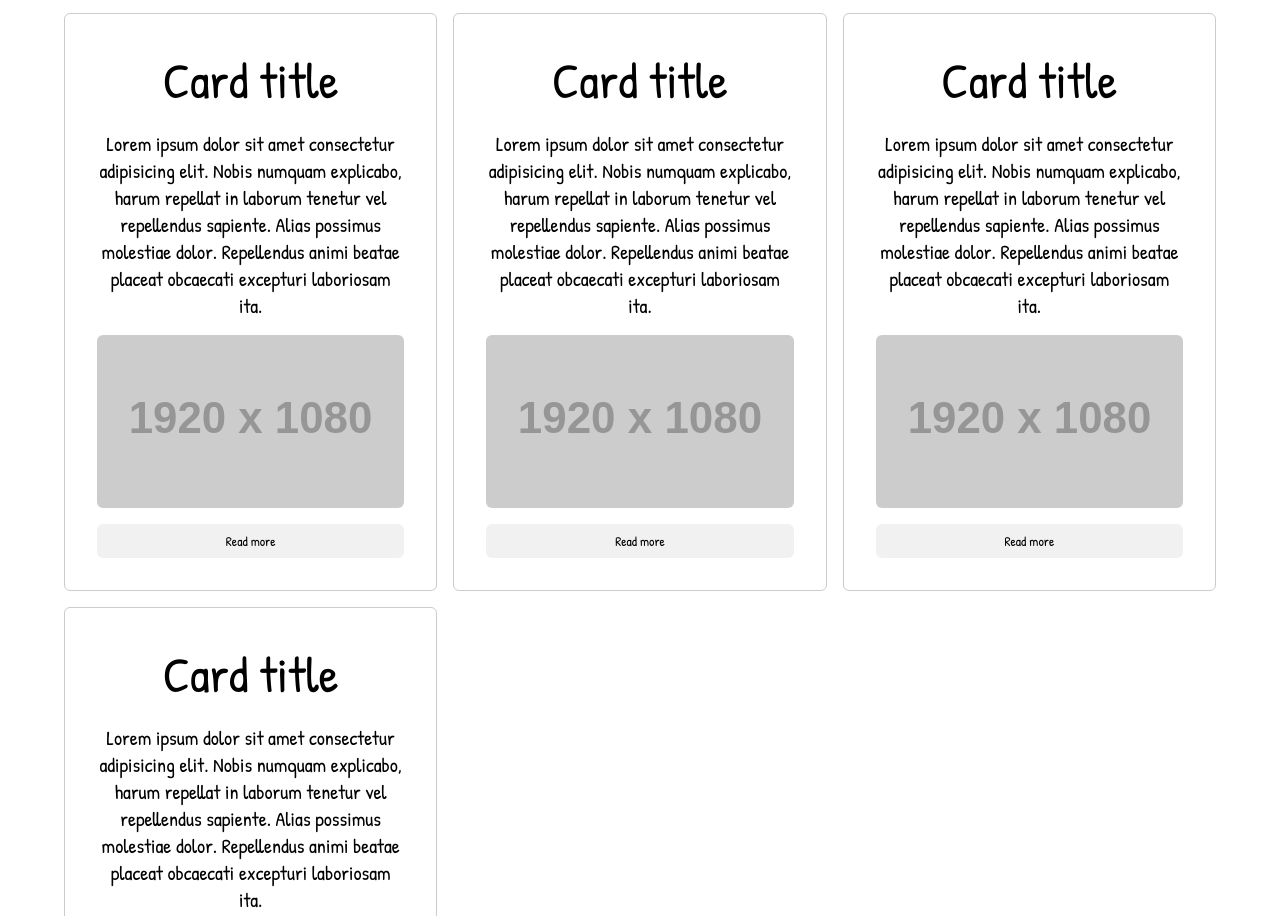
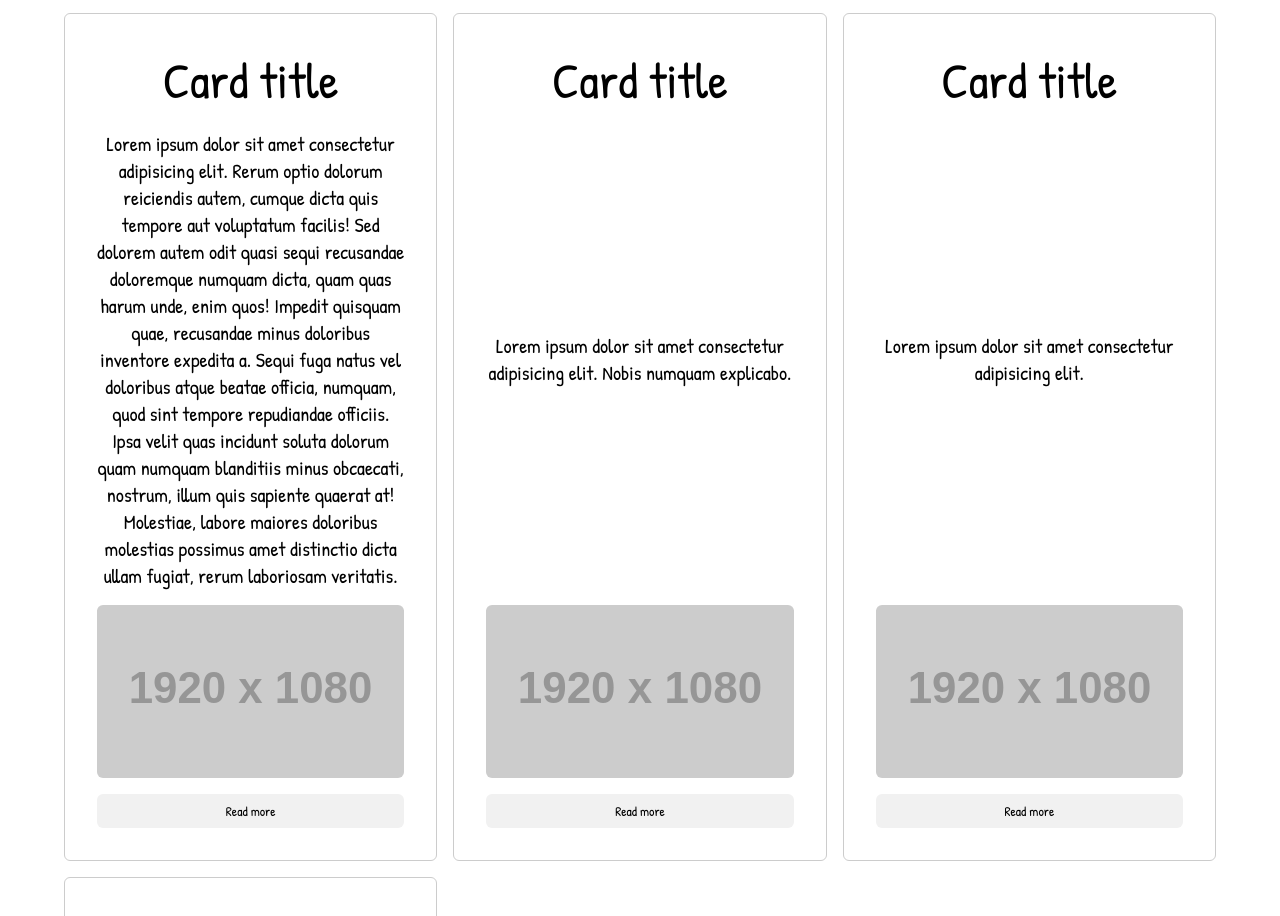
Before and after one commit to nghia46/css-subgrid, a plain HTML site: page index.html in a window 1280 px wide. Shown: the part 661-1577 px from the top of the page. Drawn offline with Linux system fonts and the light colour scheme; placeholder pictures from the web are drawn by us.

```diff
--- a/index.html
+++ b/index.html
@@ -11,10 +11,18 @@
       <div class="card">
         <h2 class="card__title">Card title</h2>
         <p class="card__description">
+          Lorem ipsum dolor sit amet consectetur adipisicing elit.
+        </p>
+        <img src="https://placehold.co/1920x1080" alt="" class="card__image" />
+        <button class="card__button">Read more</button>
+      </div>
+
+      <div class="card">
+        <h2 class="card__title">Card title</h2>
+        <p class="card__description">
           Lorem ipsum dolor sit amet consectetur adipisicing elit. Nobis numquam
           explicabo, harum repellat in laborum tenetur vel repellendus sapiente.
-          Alias possimus molestiae dolor. Repellendus animi beatae placeat
-          obcaecati excepturi laboriosam ita.
+          Alias possimus molestiae dolor.
         </p>
         <img src="https://placehold.co/1920x1080" alt="" class="card__image" />
         <button class="card__button">Read more</button>
@@ -35,10 +43,35 @@
       <div class="card">
         <h2 class="card__title">Card title</h2>
         <p class="card__description">
+          Lorem ipsum dolor sit amet consectetur adipisicing elit. Rerum optio
+          dolorum reiciendis autem, cumque dicta quis tempore aut voluptatum
+          facilis! Sed dolorem autem odit quasi sequi recusandae doloremque
+          numquam dicta, quam quas harum unde, enim quos! Impedit quisquam quae,
+          recusandae minus doloribus inventore expedita a. Sequi fuga natus vel
+          doloribus atque beatae officia, numquam, quod sint tempore repudiandae
+          officiis. Ipsa velit quas incidunt soluta dolorum quam numquam
+          blanditiis minus obcaecati, nostrum, illum quis sapiente quaerat at!
+          Molestiae, labore maiores doloribus molestias possimus amet distinctio
+          dicta ullam fugiat, rerum laboriosam veritatis.
+        </p>
+        <img src="https://placehold.co/1920x1080" alt="" class="card__image" />
+        <button class="card__button">Read more</button>
+      </div>
+
+      <div class="card">
+        <h2 class="card__title">Card title</h2>
+        <p class="card__description">
           Lorem ipsum dolor sit amet consectetur adipisicing elit. Nobis numquam
-          explicabo, harum repellat in laborum tenetur vel repellendus sapiente.
-          Alias possimus molestiae dolor. Repellendus animi beatae placeat
-          obcaecati excepturi laboriosam ita.
+          explicabo.
+        </p>
+        <img src="https://placehold.co/1920x1080" alt="" class="card__image" />
+        <button class="card__button">Read more</button>
+      </div>
+
+      <div class="card">
+        <h2 class="card__title">Card title</h2>
+        <p class="card__description">
+          Lorem ipsum dolor sit amet consectetur adipisicing elit.
         </p>
         <img src="https://placehold.co/1920x1080" alt="" class="card__image" />
         <button class="card__button">Read more</button>
@@ -49,44 +82,7 @@
         <p class="card__description">
           Lorem ipsum dolor sit amet consectetur adipisicing elit. Nobis numquam
           explicabo, harum repellat in laborum tenetur vel repellendus sapiente.
-          Alias possimus molestiae dolor. Repellendus animi beatae placeat
-          obcaecati excepturi laboriosam ita.
-        </p>
-        <img src="https://placehold.co/1920x1080" alt="" class="card__image" />
-        <button class="card__button">Read more</button>
-      </div>
-
-      <div class="card">
-        <h2 class="card__title">Card title</h2>
-        <p class="card__description">
-          Lorem ipsum dolor sit amet consectetur adipisicing elit. Nobis numquam
-          explicabo, harum repellat in laborum tenetur vel repellendus sapiente.
-          Alias possimus molestiae dolor. Repellendus animi beatae placeat
-          obcaecati excepturi laboriosam ita.
-        </p>
-        <img src="https://placehold.co/1920x1080" alt="" class="card__image" />
-        <button class="card__button">Read more</button>
-      </div>
-
-      <div class="card">
-        <h2 class="card__title">Card title</h2>
-        <p class="card__description">
-          Lorem ipsum dolor sit amet consectetur adipisicing elit. Nobis numquam
-          explicabo, harum repellat in laborum tenetur vel repellendus sapiente.
-          Alias possimus molestiae dolor. Repellendus animi beatae placeat
-          obcaecati excepturi laboriosam ita.
-        </p>
-        <img src="https://placehold.co/1920x1080" alt="" class="card__image" />
-        <button class="card__button">Read more</button>
-      </div>
-
-      <div class="card">
-        <h2 class="card__title">Card title</h2>
-        <p class="card__description">
-          Lorem ipsum dolor sit amet consectetur adipisicing elit. Nobis numquam
-          explicabo, harum repellat in laborum tenetur vel repellendus sapiente.
-          Alias possimus molestiae dolor. Repellendus animi beatae placeat
-          obcaecati excepturi laboriosam ita.
+          Alias possimus molestiae dolor.
         </p>
         <img src="https://placehold.co/1920x1080" alt="" class="card__image" />
         <button class="card__button">Read more</button>
```
